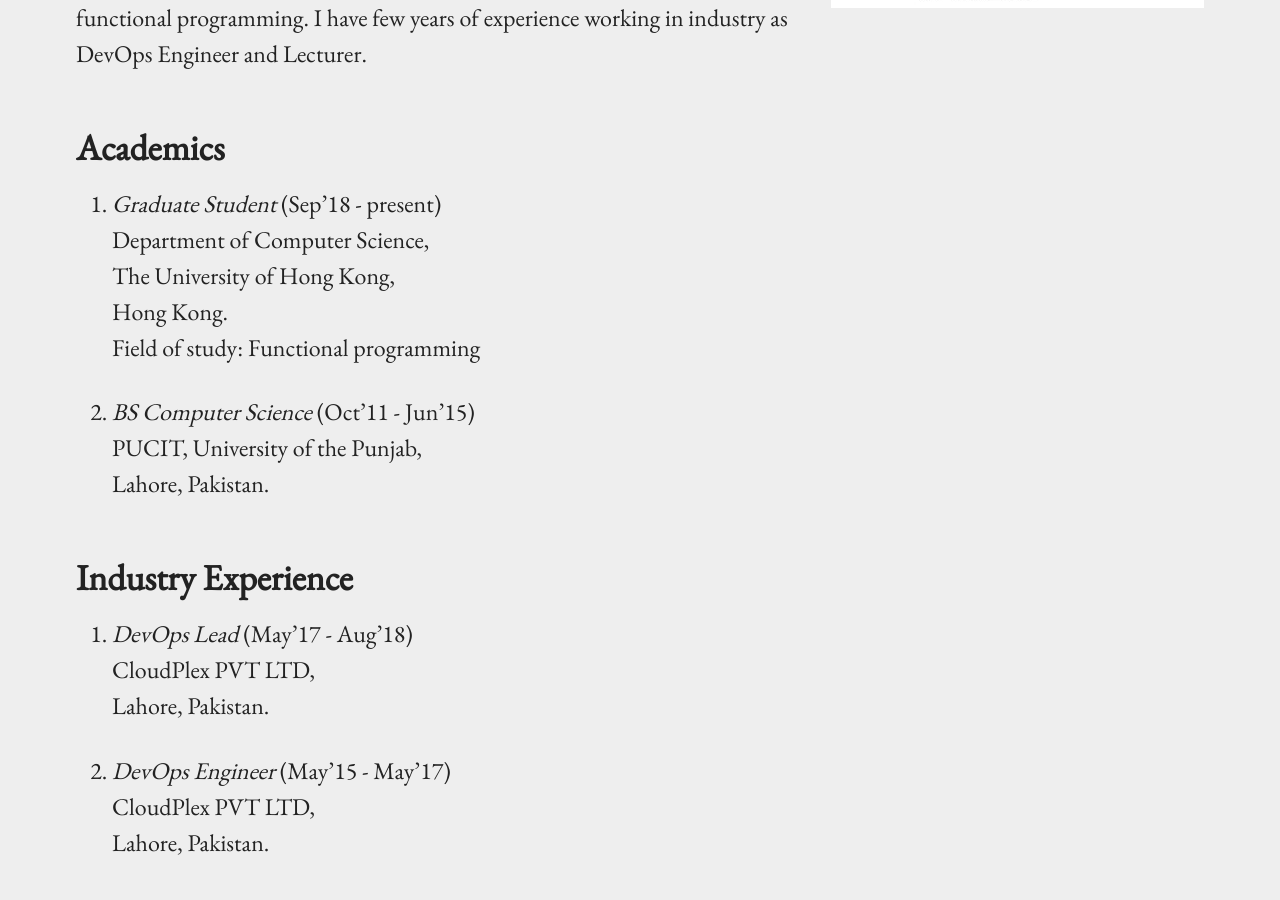
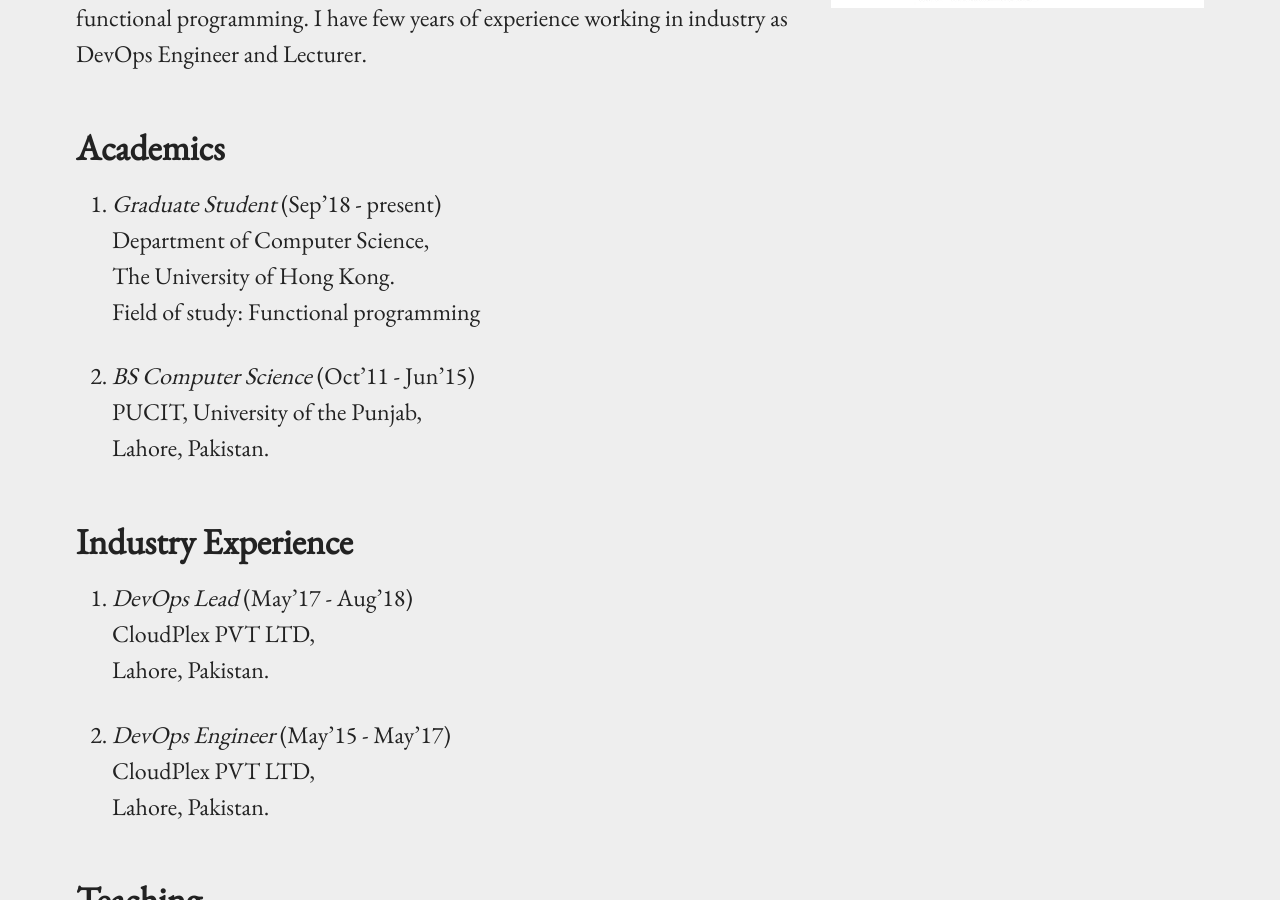
Before and after one commit to baberrehman/baberrehman.github.io, a Jekyll site: the page built from index.md, in a window 1280 px wide and 900 px high, scrolled down 457 px. Built offline with Jekyll 4.4.1, drawn with Linux system fonts in a browser that asks for light colours.

Commit message:
updated site

```diff
--- a/index.md
+++ b/index.md
@@ -19,8 +19,7 @@ My research area is functional programming. I have few years of experience worki
 
 1. *Graduate Student* (Sep'18 - present) <br />
    Department of Computer Science, <br />
-   The University of Hong Kong, <br />
-   Hong Kong. <br />
+   The University of Hong Kong. <br />
    Field of study: Functional programming
 
 2. *BS Computer Science* (Oct'11 - Jun'15) <br />
```
